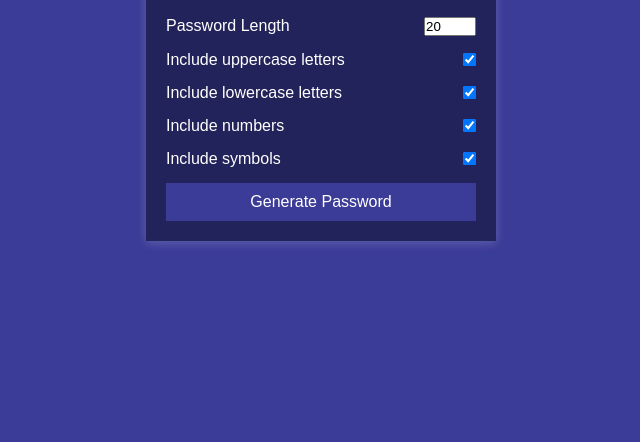
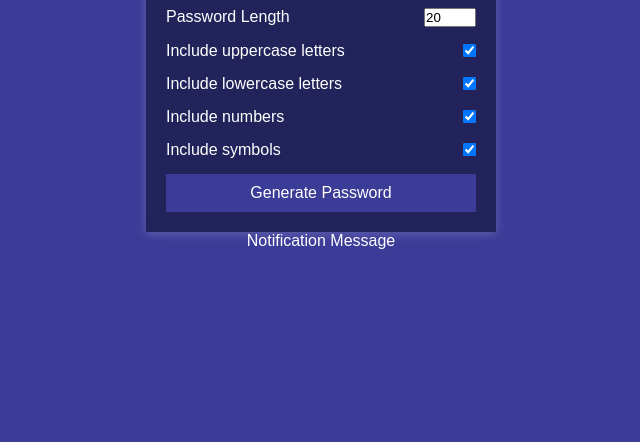
Before and after one commit to Sagheer1122/Password-Generator, a plain HTML site: page index.html in a window 1280 px wide. Shown: the part 358-800 px from the top of the page, without its empty margins (319-959 px from the left). Drawn offline with Linux system fonts and the light colour scheme.

Commit message:
Add notification message container to index.html
Added a notification div to display messages.

```diff
--- a/index.html
+++ b/index.html
@@ -50,9 +50,11 @@
             <button class="btn btn-large" id="generate">
                 Generate Password
             </button>
-
         </div>
-
+    </div>
+    <div class="notification" id="notification">
+            <span>Notification Message</span>
+        </div>
     </div>
     <script src="index.js"></script>
 </body>
```
